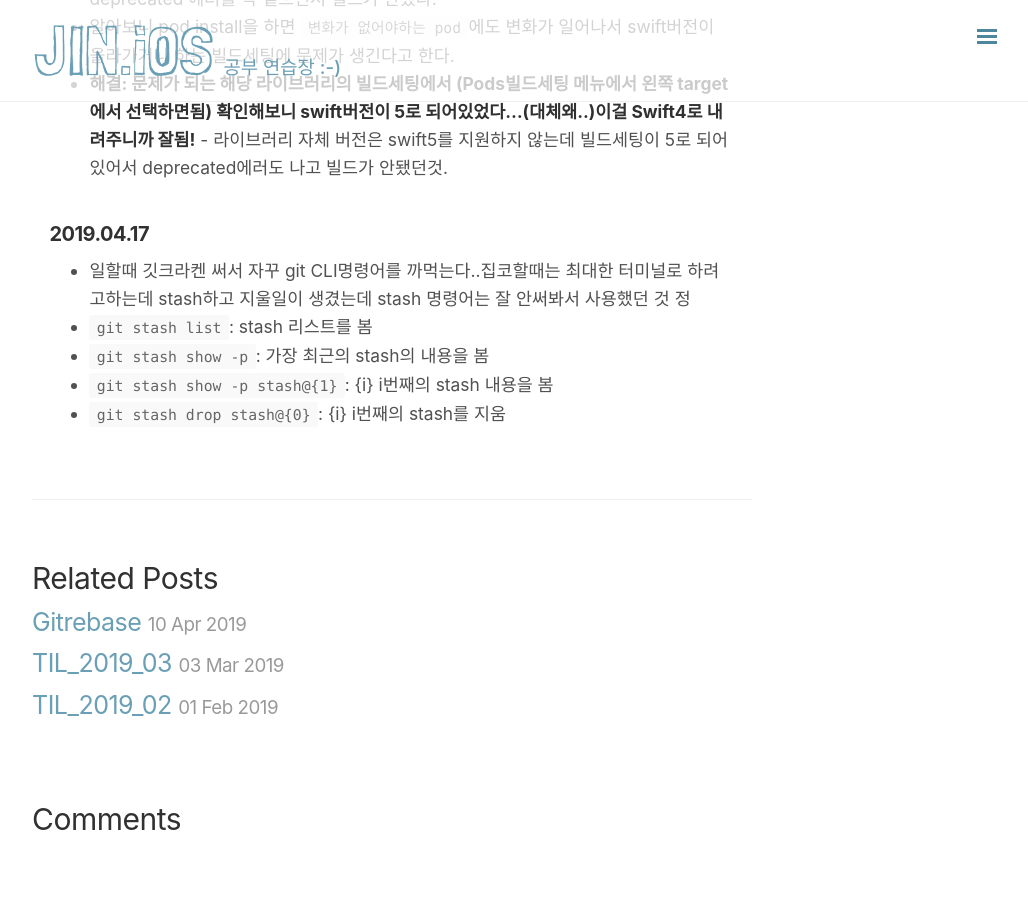
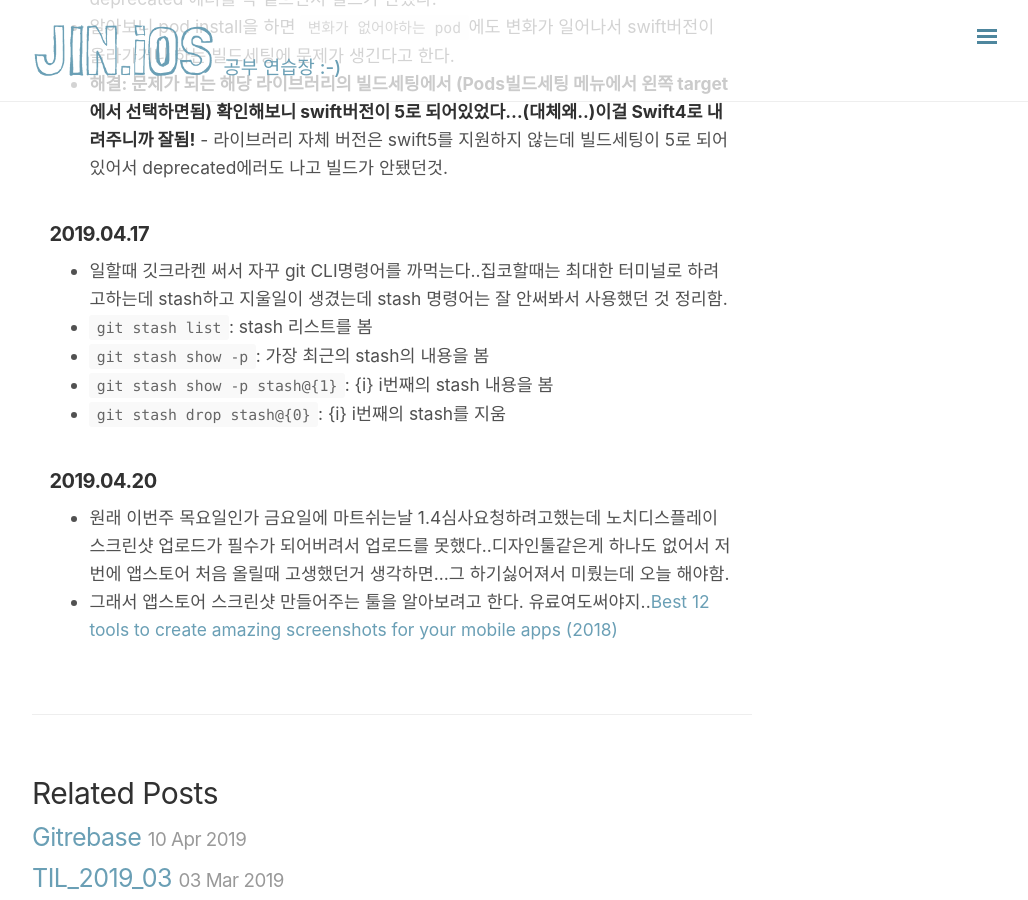
Before and after one commit to jinios/jinios.github.io, a Jekyll site: the page built from _posts/TIL/TIL-2019/2019-04-17-TIL.md, in a window 1280 px wide and 900 px high, scrolled down 711 px. Shown: the whole window, without its empty margins (248-1276 px from the left). Built offline with Jekyll 4.4.1, drawn with Linux system fonts in a browser that asks for light colours; nearby versions of some CDN libraries; comment, search, counter and statistics services are not loaded; before the commit the page ends 1559 px from its top, so only the background shows below that.

Commit message:
Update post

```diff
--- a/_posts/TIL/TIL-2019/2019-04-17-TIL.md
+++ b/_posts/TIL/TIL-2019/2019-04-17-TIL.md
@@ -18,8 +18,12 @@ categories: TIL
 - **해결: 문제가 되는 해당 라이브러리의 빌드세팅에서 (Pods빌드세팅 메뉴에서 왼쪽 target에서 선택하면됨) 확인해보니 swift버전이 5로 되어있었다...(대체왜..)이걸 Swift4로 내려주니까 잘됨!** - 라이브러리 자체 버전은 swift5를 지원하지 않는데 빌드세팅이 5로 되어있어서 deprecated에러도 나고 빌드가 안됐던것.
 
 #### 2019.04.17
-- 일할때 깃크라켄 써서 자꾸 git CLI명령어를 까먹는다..집코할때는 최대한 터미널로 하려고하는데 stash하고 지울일이 생겼는데 stash 명령어는 잘 안써봐서 사용했던 것 정
+- 일할때 깃크라켄 써서 자꾸 git CLI명령어를 까먹는다..집코할때는 최대한 터미널로 하려고하는데 stash하고 지울일이 생겼는데 stash 명령어는 잘 안써봐서 사용했던 것 정리함.
 - `git stash list`: stash 리스트를 봄
 - `git stash show -p`: 가장 최근의 stash의 내용을 봄
 - `git stash show -p stash@{1}`: {i} i번째의 stash 내용을 봄
 - `git stash drop stash@{0}`: {i} i번째의 stash를 지움
+
+#### 2019.04.20
+- 원래 이번주 목요일인가 금요일에 마트쉬는날 1.4심사요청하려고했는데 노치디스플레이 스크린샷 업로드가 필수가 되어버려서 업로드를 못했다..디자인툴같은게 하나도 없어서 저번에 앱스토어 처음 올릴때 고생했던거 생각하면...그 하기싫어져서 미뤘는데 오늘 해야함.
+- 그래서 앱스토어 스크린샷 만들어주는 툴을 알아보려고 한다. 유료여도써야지..[Best 12 tools to create amazing screenshots for your mobile apps (2018)](https://medium.com/appmanager/best-12-tools-to-create-amazing-screenshots-for-your-mobile-apps-2018-1cbf6f8660ba)
```
